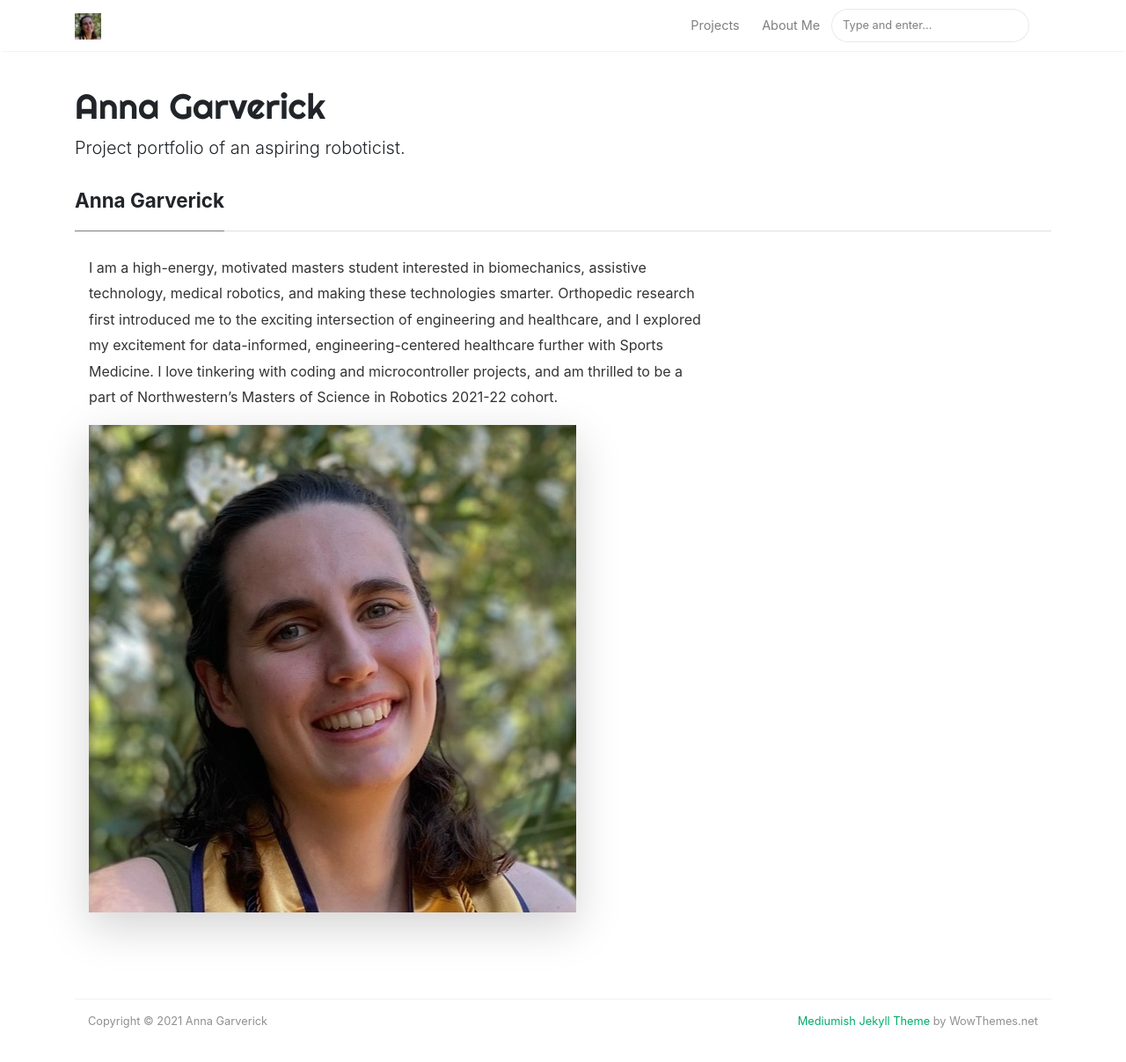
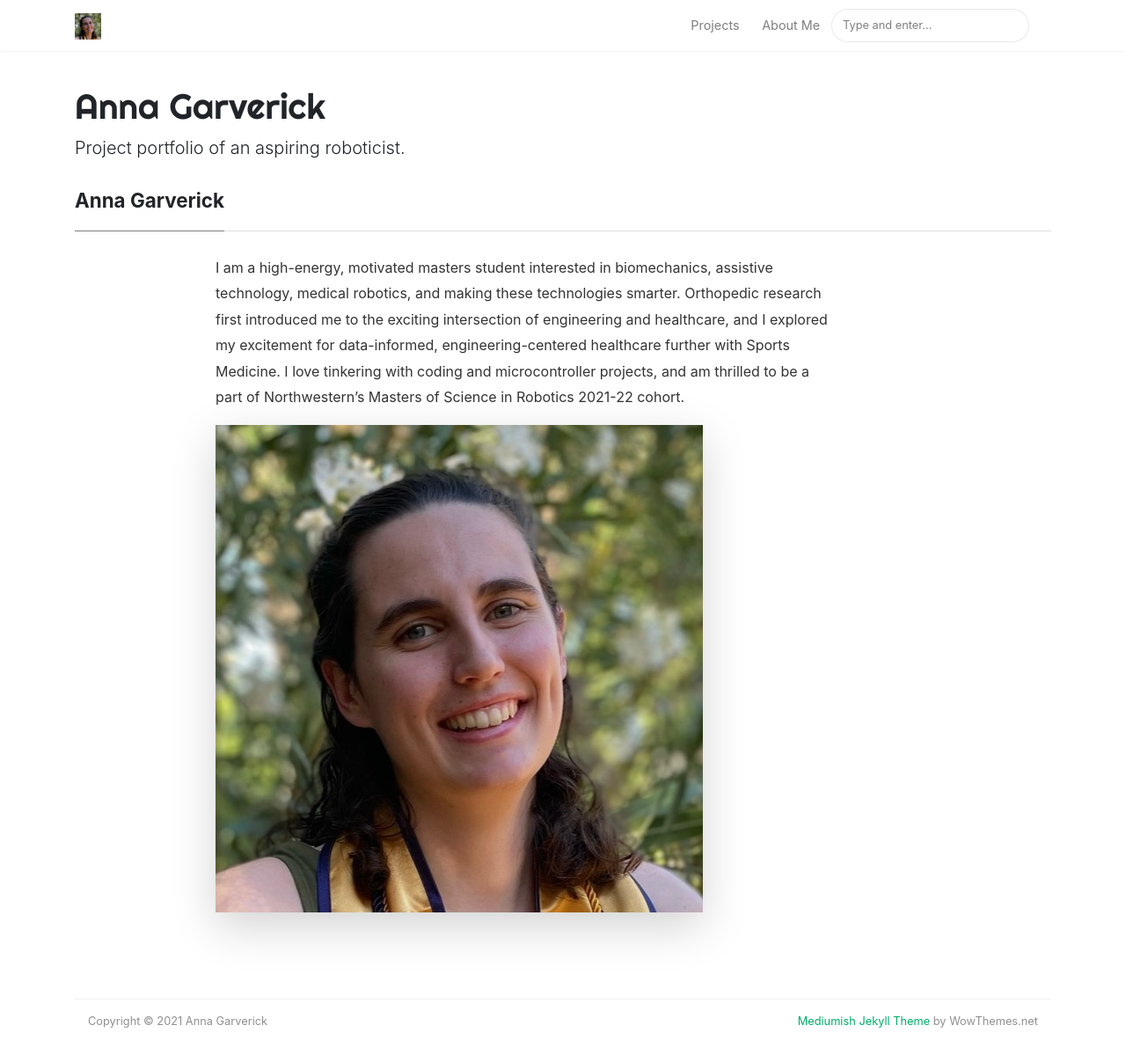
Before and after one commit to roy2909/roy2909.github.io, a Jekyll site: the page built from _pages/about.md, in a window 1280 px wide and 1244 px high. Shown: the top 1207 px of the window at 88% size. Built offline with Jekyll 4.4.1, drawn with Linux system fonts in a browser that asks for light colours; nearby versions of some CDN libraries.

Commit message:
Updating layout

```diff
--- a/_pages/about.md
+++ b/_pages/about.md
@@ -6,7 +6,7 @@ comments: true
 ---
 
 <div class="row justify-content-between">
-<div style="margin-left: 1em;" class="col-md-8 pr-5">
+<div style="margin-left: 10em;" class="col-md-8 pr-5">
 
 <p>I am a high-energy, motivated masters student interested in biomechanics, assistive technology, medical robotics, and making these technologies smarter. Orthopedic research first introduced me to the exciting intersection of engineering and healthcare, and I explored my excitement for data-informed, engineering-centered healthcare further with Sports Medicine. I love tinkering with coding and microcontroller projects, and am thrilled to be a part of Northwestern’s Masters of Science in Robotics 2021-22 cohort.</p>
 
```
